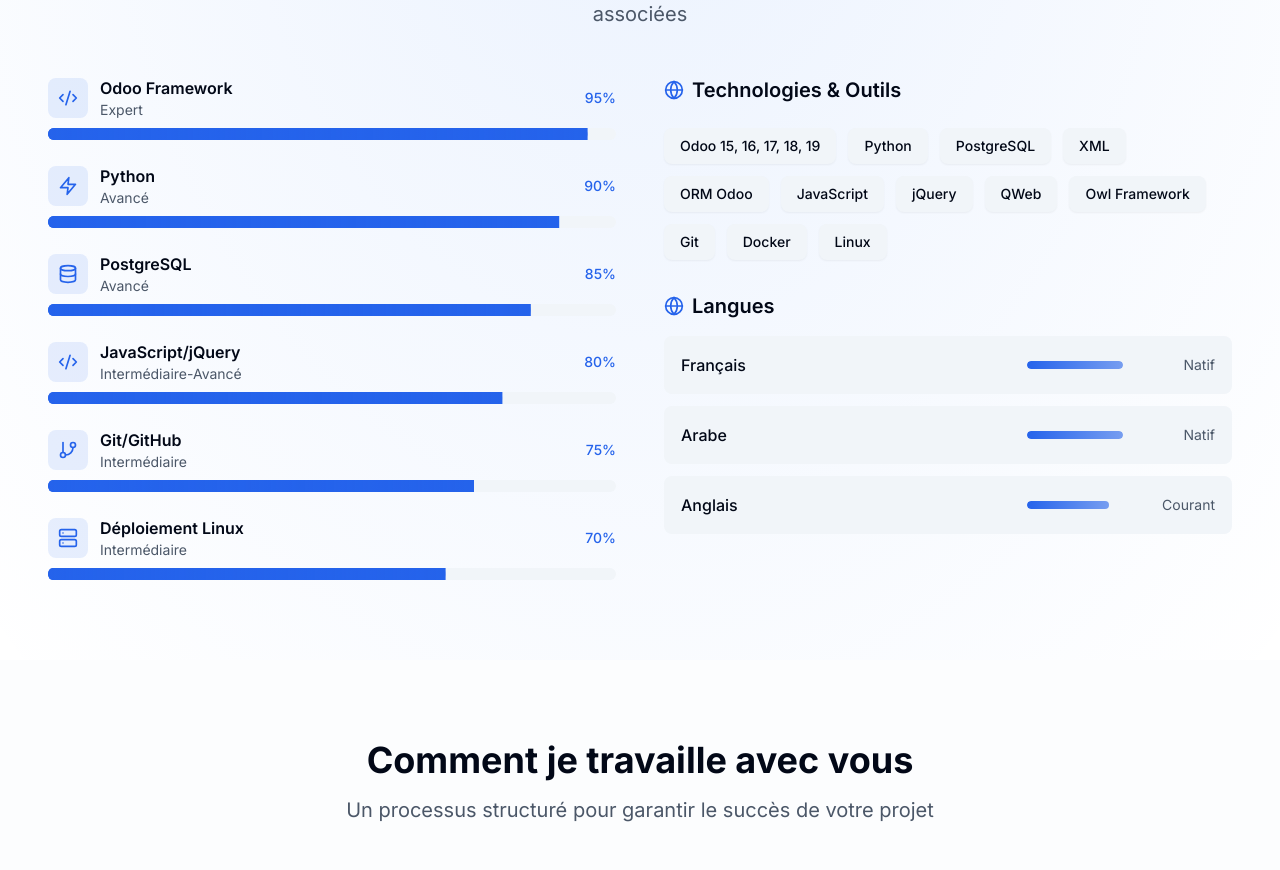
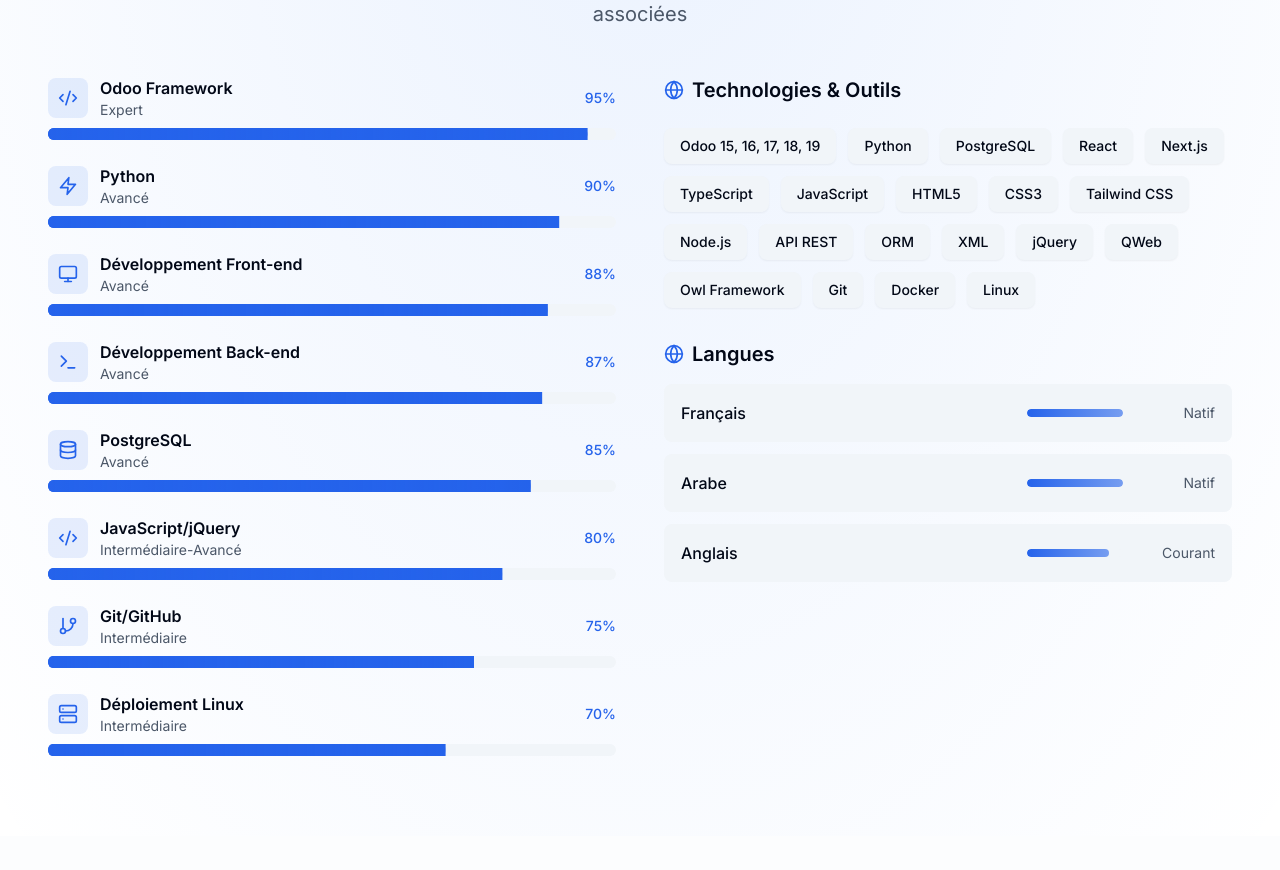
Before and after one commit to rayen-omar/PortfolioOdoo, a Next.js app: page / in a window 1280 px wide. Shown: the part 3070-3940 px from the top of the page. Built offline with nearby package versions, Linux system fonts and the light colour scheme.

Commit message:
modifcation partie outis et technologie

```diff
--- a/components/sections/skills.tsx
+++ b/components/sections/skills.tsx
@@ -3,11 +3,13 @@
 import { motion } from "framer-motion"
 import { useInView } from "react-intersection-observer"
 import { Progress } from "@/components/ui/progress"
-import { Code2, Database, GitBranch, Server, Zap, Globe } from "lucide-react"
+import { Code2, Database, GitBranch, Server, Zap, Globe, Monitor, Terminal } from "lucide-react"
 
 const skills = [
   { name: "Odoo Framework", level: 95, category: "Expert", icon: Code2 },
   { name: "Python", level: 90, category: "Avancé", icon: Zap },
+  { name: "Développement Front-end", level: 88, category: "Avancé", icon: Monitor },
+  { name: "Développement Back-end", level: 87, category: "Avancé", icon: Terminal },
   { name: "PostgreSQL", level: 85, category: "Avancé", icon: Database },
   { name: "JavaScript/jQuery", level: 80, category: "Intermédiaire-Avancé", icon: Code2 },
   { name: "Git/GitHub", level: 75, category: "Intermédiaire", icon: GitBranch },
@@ -18,9 +20,17 @@ const technologies = [
   "Odoo 15, 16, 17, 18, 19",
   "Python",
   "PostgreSQL",
+  "React",
+  "Next.js",
+  "TypeScript",
+  "JavaScript",
+  "HTML5",
+  "CSS3",
+  "Tailwind CSS",
+  "Node.js",
+  "API REST",
+  "ORM",
   "XML",
-  "ORM Odoo",
-  "JavaScript",
   "jQuery",
   "QWeb",
   "Owl Framework",
```
